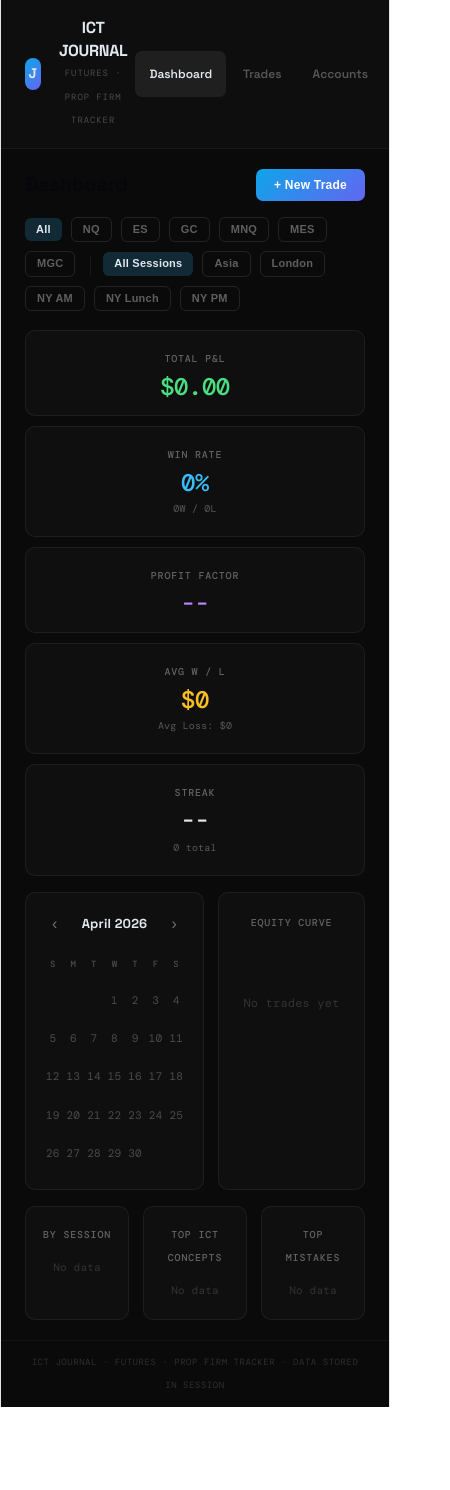
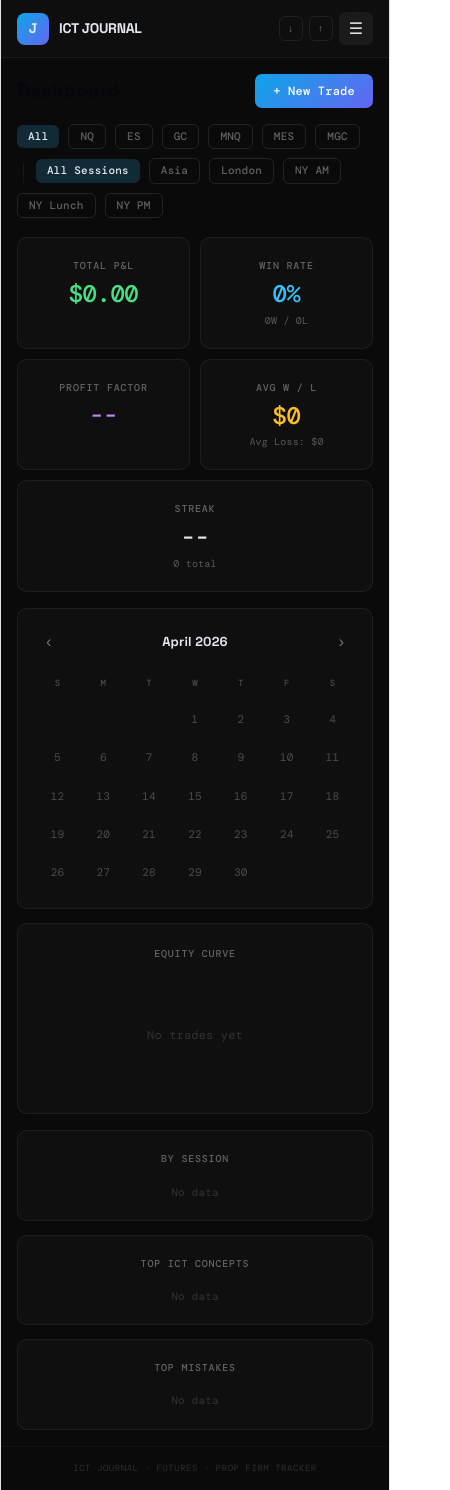
Before and after one commit to elixr101/ict-trading-journal, a React (Vite) app: page / in a window 390 px wide. Shown: the whole page, 450 px wide, since content can reach past the window. Before the commit the page ends 1407 px from the top, so only its background shows below. Built offline with nearby package versions, Linux system fonts and the light colour scheme.

Commit message:
Added mobile responsiveness and data export/import

```diff
--- a/src/App.jsx
+++ b/src/App.jsx
@@ -90,6 +90,9 @@ function reducer(state, action) {
     case "DELETE_ACCOUNT": return { ...state, accounts: state.accounts.filter(a => a.id !== action.payload) };
     case "ADD_MODEL": return { ...state, customModels: [...(state.customModels || []), action.payload] };
     case "DELETE_MODEL": return { ...state, customModels: (state.customModels || []).filter(m => m !== action.payload) };
+    case "ADD_CONCEPT": return { ...state, customConcepts: [...(state.customConcepts || []), action.payload] };
+    case "DELETE_CONCEPT": return { ...state, customConcepts: (state.customConcepts || []).filter(c => c !== action.payload) };
+    case "IMPORT_DATA": return { ...action.payload };
     default: return state;
   }
 }
@@ -101,7 +104,18 @@ function loadState() {
   } catch (e) {
     console.error("Failed to load journal", e);
   }
-  return { trades: [], accounts: [], customModels: [] };
+  return { trades: [], accounts: [], customModels: [], customConcepts: [] };
+}
+
+// ── Responsive Hook ──
+function useIsMobile() {
+  const [w, setW] = useState(typeof window !== "undefined" ? window.innerWidth : 1200);
+  useEffect(() => {
+    const h = () => setW(window.innerWidth);
+    window.addEventListener("resize", h);
+    return () => window.removeEventListener("resize", h);
+  }, []);
+  return { isMobile: w < 640, isTablet: w < 1024, width: w };
 }
 
 // ── UI Components ──
@@ -247,6 +261,7 @@ function AccountProgress({ account }) {
 
 // ── Monte Carlo ──
 function MonteCarloSim({ trades }) {
+  const { isMobile } = useIsMobile();
   const [simCount, setSimCount] = useState(1000);
   const [tradeCount, setTradeCount] = useState(100);
   const [startBal, setStartBal] = useState(50000);
@@ -317,7 +332,7 @@ function MonteCarloSim({ trades }) {
         <>
           <div style={{ ...sectionBox }}>
             <div style={{ ...lbl, marginBottom: 12 }}>Simulation Parameters</div>
-            <div style={{ display: "grid", gridTemplateColumns: "1fr 1fr 1fr 1fr", gap: 10 }}>
+            <div style={{ display: "grid", gridTemplateColumns: isMobile ? "1fr 1fr" : "1fr 1fr 1fr 1fr", gap: 10 }}>
               <Input label="Simulations" type="number" value={simCount} onChange={e => setSimCount(Math.max(100, +e.target.value))} />
               <Input label="Trades per Sim" type="number" value={tradeCount} onChange={e => setTradeCount(Math.max(10, +e.target.value))} />
               <Input label="Starting Balance ($)" type="number" value={startBal} onChange={e => setStartBal(+e.target.value)} />
@@ -338,7 +353,7 @@ function MonteCarloSim({ trades }) {
                 <StatCard label="Avg Max Drawdown" value={`$${results.avgMaxDd.toFixed(0)}`} accent="#fbbf24" />
               </div>
 
-              <div style={{ display: "grid", gridTemplateColumns: "1fr 1fr", gap: 14 }}>
+              <div style={{ display: "grid", gridTemplateColumns: isMobile ? "1fr" : "1fr 1fr", gap: 14 }}>
                 {/* Equity paths chart */}
                 <div style={{ ...sectionBox }}>
                   <div style={{ ...lbl, marginBottom: 10 }}>Sample Equity Curves ({results.sampleCurves.length} paths)</div>
@@ -405,10 +420,14 @@ function MonteCarloSim({ trades }) {
 }
 
 // ── Trade Form ──
-function TradeForm({ trade, accounts, customModels, onSave, onCancel, onAddModel }) {
+function TradeForm({ trade, accounts, customModels, customConcepts, onSave, onCancel, onAddModel, onAddConcept }) {
+  const { isMobile } = useIsMobile();
   const [form, setForm] = useState(trade || { ...DEFAULT_TRADE, date: new Date().toISOString().slice(0, 10) });
   const [newModel, setNewModel] = useState("");
+  const [newConcept, setNewConcept] = useState("");
   const set = (k, v) => setForm(f => ({ ...f, [k]: v }));
+
+  const allConcepts = [...ICT_CONCEPTS, ...(customConcepts || [])];
 
   // Migrate old single emotion to array
   useEffect(() => {
@@ -468,20 +487,20 @@ function TradeForm({ trade, accounts, customModels, onSave, onCancel, onAddModel
 
   return (
     <div style={{ display: "flex", flexDirection: "column", gap: 12 }}>
-      <div style={{ display: "grid", gridTemplateColumns: "1fr 1fr 1fr 1fr", gap: 10 }}>
+      <div style={{ display: "grid", gridTemplateColumns: isMobile ? "1fr 1fr" : "1fr 1fr 1fr 1fr", gap: 10 }}>
         <Input label="Date" type="date" value={form.date} onChange={e => set("date", e.target.value)} />
         <Input label="Time" type="time" value={form.time} onChange={e => set("time", e.target.value)} />
         <Select label="Instrument" value={form.instrument} onChange={e => set("instrument", e.target.value)} options={INSTRUMENTS} />
         <Select label="Session" value={form.session} onChange={e => set("session", e.target.value)} options={SESSIONS} />
       </div>
-      <div style={{ display: "grid", gridTemplateColumns: "1fr 1fr 1fr 1fr 1fr", gap: 10 }}>
+      <div style={{ display: "grid", gridTemplateColumns: isMobile ? "1fr 1fr" : "1fr 1fr 1fr 1fr 1fr", gap: 10 }}>
         <Select label="Direction" value={form.direction} onChange={e => set("direction", e.target.value)} options={["Long", "Short"]} />
         <Input label="Contracts" type="number" value={form.contracts} onChange={e => set("contracts", +e.target.value)} />
         <Input label="Entry" type="number" step="any" value={form.entry} onChange={e => set("entry", e.target.value)} />
         <Input label="Stop Loss" type="number" step="any" value={form.stop} onChange={e => set("stop", e.target.value)} />
         <Input label="Target" type="number" step="any" value={form.target} onChange={e => set("target", e.target.value)} />
       </div>
-      <div style={{ display: "grid", gridTemplateColumns: "1fr 1fr 1fr 1fr", gap: 10 }}>
+      <div style={{ display: "grid", gridTemplateColumns: isMobile ? "1fr 1fr" : "1fr 1fr 1fr 1fr", gap: 10 }}>
         <Input label="Exit" type="number" step="any" value={form.exit} onChange={e => set("exit", e.target.value)} />
         <Input label="P&L $ (auto)" type="number" step="any" value={form.pnl} onChange={e => set("pnl", +e.target.value)} />
         <Input label="R:R (auto)" value={form.rr} onChange={e => set("rr", e.target.value)} />
@@ -492,7 +511,7 @@ function TradeForm({ trade, accounts, customModels, onSave, onCancel, onAddModel
         options={[{ value: "", label: "-- No Account --" }, ...accounts.map(a => ({ value: a.id, label: `${a.name} (${a.firm} - $${a.currentBalance.toLocaleString()})` }))]} />
 
       {sectionTitle("Bias & Model")}
-      <div style={{ display: "grid", gridTemplateColumns: "1fr 1fr 1fr", gap: 10 }}>
+      <div style={{ display: "grid", gridTemplateColumns: isMobile ? "1fr" : "1fr 1fr 1fr", gap: 10 }}>
         <Select label="HTF Bias" value={form.htfBias} onChange={e => set("htfBias", e.target.value)} options={["", "Bullish", "Bearish", "Neutral/Ranging"]} />
         <Select label="LTF Entry TF" value={form.ltfEntry} onChange={e => set("ltfEntry", e.target.value)} options={["", ...TIMEFRAMES]} />
         <Input label="Draw on Liquidity" value={form.drawOnLiquidity} onChange={e => set("drawOnLiquidity", e.target.value)} placeholder="e.g. BSL above PDH" />
@@ -542,7 +561,15 @@ function TradeForm({ trade, accounts, customModels, onSave, onCancel, onAddModel
 
       {sectionTitle("ICT Concepts")}
       <div style={{ display: "flex", flexWrap: "wrap" }}>
-        {ICT_CONCEPTS.map(c => <Pill key={c} label={c} active={form.ictConcepts.includes(c)} onClick={() => toggle("ictConcepts", c)} color="rgba(168,85,247,0.18)" />)}
+        {allConcepts.map(c => <Pill key={c} label={c} active={form.ictConcepts.includes(c)} onClick={() => toggle("ictConcepts", c)} color="rgba(168,85,247,0.18)" />)}
+      </div>
+      <div style={{ display: "flex", gap: 6, alignItems: "center" }}>
+        <input value={newConcept} onChange={e => setNewConcept(e.target.value)} placeholder="Add custom concept..."
+          onKeyDown={e => { if (e.key === "Enter" && newConcept.trim() && !allConcepts.includes(newConcept.trim())) { onAddConcept(newConcept.trim()); toggle("ictConcepts", newConcept.trim()); setNewConcept(""); } }}
+          style={{ flex: 1, background: "rgba(255,255,255,0.04)", border: "1px solid rgba(255,255,255,0.08)", borderRadius: 7, padding: "8px 11px", color: "#e2e8f0", fontSize: 12, fontFamily: "'DM Mono', monospace", outline: "none" }} />
+        {newConcept.trim() && !allConcepts.includes(newConcept.trim()) && (
+          <Btn variant="success" style={{ padding: "7px 12px", fontSize: 10 }} onClick={() => { onAddConcept(newConcept.trim()); toggle("ictConcepts", newConcept.trim()); setNewConcept(""); }}>+ Save</Btn>
+        )}
       </div>
 
       {/* Confluence Score */}
@@ -559,7 +586,7 @@ function TradeForm({ trade, accounts, customModels, onSave, onCancel, onAddModel
       </div>
 
       {sectionTitle("Trade Narrative")}
-      <div style={{ display: "grid", gridTemplateColumns: "1fr 1fr", gap: 10 }}>
+      <div style={{ display: "grid", gridTemplateColumns: isMobile ? "1fr" : "1fr 1fr", gap: 10 }}>
         <TextArea label="Pre-Trade (Bias, DOL, Setup)" value={form.preTradeNarrative} onChange={e => set("preTradeNarrative", e.target.value)} placeholder="HTF bias? Where's the draw on liquidity? What PD array are you trading into?" />
         <TextArea label="Post-Trade Review" value={form.postTradeReview} onChange={e => set("postTradeReview", e.target.value)} placeholder="Did price respect your PD array? What would you do differently?" />
       </div>
@@ -575,11 +602,12 @@ function TradeForm({ trade, accounts, customModels, onSave, onCancel, onAddModel
 }
 
 function AccountForm({ account, onSave, onCancel }) {
+  const { isMobile } = useIsMobile();
   const [form, setForm] = useState(account || DEFAULT_ACCOUNT);
   const set = (k, v) => setForm(f => ({ ...f, [k]: v }));
   return (
     <div style={{ display: "flex", flexDirection: "column", gap: 12 }}>
-      <div style={{ display: "grid", gridTemplateColumns: "1fr 1fr", gap: 10 }}>
+      <div style={{ display: "grid", gridTemplateColumns: isMobile ? "1fr" : "1fr 1fr", gap: 10 }}>
         <Input label="Account Name" value={form.name} onChange={e => set("name", e.target.value)} placeholder="e.g. Apex 50K #1" />
         <Select label="Firm" value={form.firm} onChange={e => set("firm", e.target.value)} options={FIRMS} />
         <Select label="Phase" value={form.phase} onChange={e => set("phase", e.target.value)} options={PHASES} />
@@ -605,10 +633,42 @@ export default function TradingJournal() {
   const [editItem, setEditItem] = useState(null);
   const [filter, setFilter] = useState({ instrument: "", session: "" });
   const [selectedDay, setSelectedDay] = useState(null);
+  const [mobileMenu, setMobileMenu] = useState(false);
+  const { isMobile, isTablet } = useIsMobile();
 
   useEffect(() => { localStorage.setItem("ict_journal_data", JSON.stringify(state)); }, [state]);
 
-  const { trades, accounts, customModels } = state;
+  const { trades, accounts, customModels, customConcepts } = state;
+
+  const exportData = () => {
+    const blob = new Blob([JSON.stringify(state, null, 2)], { type: "application/json" });
+    const url = URL.createObjectURL(blob);
+    const a = document.createElement("a");
+    a.href = url; a.download = `ict-journal-backup-${new Date().toISOString().slice(0, 10)}.json`;
+    a.click(); URL.revokeObjectURL(url);
+  };
+
+  const importData = () => {
+    const input = document.createElement("input");
+    input.type = "file"; input.accept = ".json";
+    input.onchange = (e) => {
+      const file = e.target.files[0];
+      if (!file) return;
+      const reader = new FileReader();
+      reader.onload = (ev) => {
+        try {
+          const data = JSON.parse(ev.target.result);
+          if (data.trades && data.accounts) {
+            if (confirm(`Import ${data.trades.length} trades and ${data.accounts.length} accounts? This will replace ALL current data.`)) {
+              dispatch({ type: "IMPORT_DATA", payload: { trades: data.trades || [], accounts: data.accounts || [], customModels: data.customModels || [], customConcepts: data.customConcepts || [] } });
+            }
+          } else { alert("Invalid file format."); }
+        } catch { alert("Could not parse file."); }
+      };
+      reader.readAsText(file);
+    };
+    input.click();
+  };
 
   const filtered = trades.filter(t => {
     if (filter.instrument && t.instrument !== filter.instrument) return false;
@@ -648,29 +708,61 @@ export default function TradingJournal() {
   return (
     <div style={{ fontFamily: "'DM Mono', 'JetBrains Mono', monospace", background: "#0a0a0a", color: "#e2e8f0", minHeight: "100vh", display: "flex", flexDirection: "column" }}>
       <link href="https://fonts.googleapis.com/css2?family=DM+Mono:wght@400;500&family=Space+Grotesk:wght@400;600;700&display=swap" rel="stylesheet" />
+      <style>{`
+        * { box-sizing: border-box; }
+        input, select, textarea, button { font-family: inherit; }
+        @media (max-width: 639px) {
+          .trade-table-row { font-size: 10px !important; }
+        }
+      `}</style>
 
       {/* Header */}
-      <div style={{ padding: "16px 24px", borderBottom: "1px solid rgba(255,255,255,0.05)", display: "flex", justifyContent: "space-between", alignItems: "center", background: "rgba(255,255,255,0.015)" }}>
+      <div style={{ padding: isMobile ? "12px 16px" : "16px 24px", borderBottom: "1px solid rgba(255,255,255,0.05)", display: "flex", justifyContent: "space-between", alignItems: "center", background: "rgba(255,255,255,0.015)", flexWrap: "wrap", gap: 8 }}>
         <div style={{ display: "flex", alignItems: "center", gap: 10 }}>
           <div style={{ width: 32, height: 32, borderRadius: 8, background: "linear-gradient(135deg, #0ea5e9, #6366f1)", display: "flex", alignItems: "center", justifyContent: "center", fontSize: 14, fontWeight: 800, fontFamily: "'Space Grotesk', sans-serif" }}>J</div>
           <div>
-            <div style={{ fontFamily: "'Space Grotesk', sans-serif", fontWeight: 700, fontSize: 16, letterSpacing: "-0.02em" }}>ICT JOURNAL</div>
-            <div style={{ fontSize: 9, color: "rgba(255,255,255,0.25)", letterSpacing: "0.1em", textTransform: "uppercase" }}>Futures · Prop Firm Tracker</div>
+            <div style={{ fontFamily: "'Space Grotesk', sans-serif", fontWeight: 700, fontSize: isMobile ? 14 : 16, letterSpacing: "-0.02em" }}>ICT JOURNAL</div>
+            {!isMobile && <div style={{ fontSize: 9, color: "rgba(255,255,255,0.25)", letterSpacing: "0.1em", textTransform: "uppercase" }}>Futures · Prop Firm Tracker</div>}
           </div>
         </div>
-        <div style={{ display: "flex", gap: 3 }}>
+        {isMobile ? (
+          <div style={{ display: "flex", gap: 6, alignItems: "center" }}>
+            <button onClick={exportData} style={{ background: "none", border: "1px solid rgba(255,255,255,0.08)", borderRadius: 6, color: "rgba(255,255,255,0.4)", padding: "5px 8px", cursor: "pointer", fontSize: 10 }}>↓</button>
+            <button onClick={importData} style={{ background: "none", border: "1px solid rgba(255,255,255,0.08)", borderRadius: 6, color: "rgba(255,255,255,0.4)", padding: "5px 8px", cursor: "pointer", fontSize: 10 }}>↑</button>
+            <button onClick={() => setMobileMenu(!mobileMenu)} style={{ background: "rgba(255,255,255,0.05)", border: "none", borderRadius: 6, color: "#e2e8f0", padding: "6px 10px", cursor: "pointer", fontSize: 16 }}>☰</button>
+          </div>
+        ) : (
+          <div style={{ display: "flex", gap: 3, alignItems: "center" }}>
+            {navItems.map(n => (
+              <button key={n.key} onClick={() => { setView(n.key); setSelectedDay(null); setMobileMenu(false); }} style={{
+                padding: "7px 14px", borderRadius: 7, fontSize: 12, fontWeight: 600, border: "none", cursor: "pointer", transition: "all 0.15s",
+                fontFamily: "'Space Grotesk', sans-serif",
+                background: isActive(n.key) ? "rgba(255,255,255,0.07)" : "transparent",
+                color: isActive(n.key) ? "#e2e8f0" : "rgba(255,255,255,0.3)"
+              }}>{n.label}</button>
+            ))}
+            <div style={{ width: 1, height: 20, background: "rgba(255,255,255,0.06)", margin: "0 6px" }} />
+            <button onClick={exportData} style={{ background: "none", border: "1px solid rgba(255,255,255,0.08)", borderRadius: 6, color: "rgba(255,255,255,0.4)", padding: "6px 12px", cursor: "pointer", fontSize: 11, fontFamily: "'Space Grotesk', sans-serif" }}>Export</button>
+            <button onClick={importData} style={{ background: "none", border: "1px solid rgba(255,255,255,0.08)", borderRadius: 6, color: "rgba(255,255,255,0.4)", padding: "6px 12px", cursor: "pointer", fontSize: 11, fontFamily: "'Space Grotesk', sans-serif" }}>Import</button>
+          </div>
+        )}
+      </div>
+
+      {/* Mobile Nav Dropdown */}
+      {isMobile && mobileMenu && (
+        <div style={{ background: "rgba(255,255,255,0.03)", borderBottom: "1px solid rgba(255,255,255,0.05)", padding: "8px 16px", display: "flex", flexWrap: "wrap", gap: 4 }}>
           {navItems.map(n => (
-            <button key={n.key} onClick={() => { setView(n.key); setSelectedDay(null); }} style={{
-              padding: "7px 14px", borderRadius: 7, fontSize: 12, fontWeight: 600, border: "none", cursor: "pointer", transition: "all 0.15s",
-              fontFamily: "'Space Grotesk', sans-serif",
+            <button key={n.key} onClick={() => { setView(n.key); setSelectedDay(null); setMobileMenu(false); }} style={{
+              padding: "8px 16px", borderRadius: 7, fontSize: 12, fontWeight: 600, border: "none", cursor: "pointer",
+              fontFamily: "'Space Grotesk', sans-serif", flex: "1 1 auto", textAlign: "center",
               background: isActive(n.key) ? "rgba(255,255,255,0.07)" : "transparent",
               color: isActive(n.key) ? "#e2e8f0" : "rgba(255,255,255,0.3)"
             }}>{n.label}</button>
           ))}
         </div>
-      </div>
+      )}
 
-      <div style={{ padding: "20px 24px", flex: 1, overflowY: "auto" }}>
+      <div style={{ padding: isMobile ? "16px" : "20px 24px", flex: 1, overflowY: "auto" }}>
 
         {/* ══ DASHBOARD ══ */}
         {view === "dashboard" && (
@@ -696,14 +788,14 @@ export default function TradingJournal() {
               <StatCard label="Avg W / L" value={`$${avgWin}`} sub={`Avg Loss: $${avgLoss}`} accent="#fbbf24" />
               <StatCard label="Streak" value={streak > 0 ? `${streak}W` : streak < 0 ? `${Math.abs(streak)}L` : "--"} accent={streak > 0 ? "#4ade80" : streak < 0 ? "#f87171" : "#e2e8f0"} sub={`${trades.length} total`} />
             </div>
-            <div style={{ display: "grid", gridTemplateColumns: "1fr 1fr", gap: 14 }}>
+            <div style={{ display: "grid", gridTemplateColumns: isMobile ? "1fr" : "1fr 1fr", gap: 14 }}>
               <PnlCalendar trades={trades} onDayClick={(d) => setSelectedDay(d === selectedDay ? null : d)} />
               <div style={{ background: "rgba(255,255,255,0.025)", border: "1px solid rgba(255,255,255,0.06)", borderRadius: 10, padding: 18 }}>
                 <div style={{ fontSize: 10, color: "rgba(255,255,255,0.35)", textTransform: "uppercase", letterSpacing: "0.08em", fontWeight: 700, marginBottom: 10 }}>Equity Curve</div>
                 {filtered.length > 0 ? <PnlChart trades={filtered} /> : <div style={{ height: 120, display: "flex", alignItems: "center", justifyContent: "center", color: "rgba(255,255,255,0.15)", fontSize: 12 }}>No trades yet</div>}
               </div>
             </div>
-            <div style={{ display: "grid", gridTemplateColumns: "1fr 1fr 1fr", gap: 14 }}>
+            <div style={{ display: "grid", gridTemplateColumns: isMobile ? "1fr" : isTablet ? "1fr 1fr" : "1fr 1fr 1fr", gap: 14 }}>
               {[
                 { title: "By Session", data: Object.entries(sessionStats), render: ([s, d]) => <div key={s} style={{ display: "flex", justifyContent: "space-between", padding: "5px 0", borderBottom: "1px solid rgba(255,255,255,0.03)", fontSize: 12 }}><span>{s}</span><span style={{ color: d.pnl >= 0 ? "#4ade80" : "#f87171", fontWeight: 600 }}>${d.pnl.toFixed(0)} <span style={{ color: "rgba(255,255,255,0.25)" }}>({d.count})</span></span></div> },
                 { title: "Top ICT Concepts", data: Object.entries(conceptStats).sort((a, b) => b[1].pnl - a[1].pnl).slice(0, 6), render: ([c, d]) => <div key={c} style={{ display: "flex", justifyContent: "space-between", padding: "5px 0", borderBottom: "1px solid rgba(255,255,255,0.03)", fontSize: 12 }}><span style={{ color: "#c084fc" }}>{c}</span><span style={{ color: d.pnl >= 0 ? "#4ade80" : "#f87171", fontWeight: 600 }}>${d.pnl.toFixed(0)} <span style={{ color: "rgba(255,255,255,0.25)" }}>({d.count})</span></span></div> },
@@ -746,12 +838,12 @@ export default function TradingJournal() {
               <Pill label="All" active={!filter.instrument} onClick={() => setFilter(f => ({ ...f, instrument: "" }))} />
               {INSTRUMENTS.map(i => <Pill key={i} label={i} active={filter.instrument === i} onClick={() => setFilter(f => ({ ...f, instrument: i }))} />)}
             </div>
-            <div style={{ background: "rgba(255,255,255,0.025)", border: "1px solid rgba(255,255,255,0.06)", borderRadius: 10, overflow: "hidden" }}>
-              <div style={{ display: "grid", gridTemplateColumns: "85px 50px 60px 48px 42px 72px 72px 65px 45px 1fr 64px", padding: "8px 14px", fontSize: 9, color: "rgba(255,255,255,0.3)", textTransform: "uppercase", letterSpacing: "0.08em", fontWeight: 700, borderBottom: "1px solid rgba(255,255,255,0.05)" }}>
+            <div style={{ background: "rgba(255,255,255,0.025)", border: "1px solid rgba(255,255,255,0.06)", borderRadius: 10, overflow: "auto", WebkitOverflowScrolling: "touch" }}>
+              <div style={{ display: "grid", gridTemplateColumns: "85px 50px 60px 48px 42px 72px 72px 65px 45px 1fr 64px", minWidth: 700, padding: "8px 14px", fontSize: 9, color: "rgba(255,255,255,0.3)", textTransform: "uppercase", letterSpacing: "0.08em", fontWeight: 700, borderBottom: "1px solid rgba(255,255,255,0.05)" }}>
                 <span>Date</span><span>Instr</span><span>Session</span><span>Dir</span><span>Ctrs</span><span>Entry</span><span>Exit</span><span>P&L</span><span>R:R</span><span>Model / Err</span><span></span>
               </div>
               {filtered.sort((a, b) => (b.date + b.time).localeCompare(a.date + a.time)).map(t => (
-                <div key={t.id} style={{ display: "grid", gridTemplateColumns: "85px 50px 60px 48px 42px 72px 72px 65px 45px 1fr 64px", padding: "8px 14px", fontSize: 12, borderBottom: "1px solid rgba(255,255,255,0.03)", alignItems: "center" }}>
+                <div key={t.id} style={{ display: "grid", gridTemplateColumns: "85px 50px 60px 48px 42px 72px 72px 65px 45px 1fr 64px", minWidth: 700, padding: "8px 14px", fontSize: 12, borderBottom: "1px solid rgba(255,255,255,0.03)", alignItems: "center" }}>
                   <span style={{ fontSize: 11 }}>{t.date}</span>
                   <span style={{ fontWeight: 700, color: "#38bdf8" }}>{t.instrument}</span>
                   <span style={{ fontSize: 10, color: "rgba(255,255,255,0.4)" }}>{t.session}</span>
@@ -785,9 +877,11 @@ export default function TradingJournal() {
                 trade={view === "editTrade" ? editItem : null}
                 accounts={accounts}
                 customModels={customModels || []}
+                customConcepts={customConcepts || []}
                 onSave={(form) => { dispatch({ type: view === "editTrade" ? "UPDATE_TRADE" : "ADD_TRADE", payload: form }); setView("trades"); }}
                 onCancel={() => setView("trades")}
                 onAddModel={(m) => dispatch({ type: "ADD_MODEL", payload: m })}
+                onAddConcept={(c) => dispatch({ type: "ADD_CONCEPT", payload: c })}
               />
             </div>
           </div>
@@ -845,7 +939,7 @@ export default function TradingJournal() {
       </div>
 
       <div style={{ padding: "10px 24px", borderTop: "1px solid rgba(255,255,255,0.03)", fontSize: 9, color: "rgba(255,255,255,0.15)", textAlign: "center", letterSpacing: "0.06em" }}>
-        ICT JOURNAL · FUTURES · PROP FIRM TRACKER · DATA STORED IN SESSION
+        ICT JOURNAL · FUTURES · PROP FIRM TRACKER
       </div>
     </div>
   );
```
